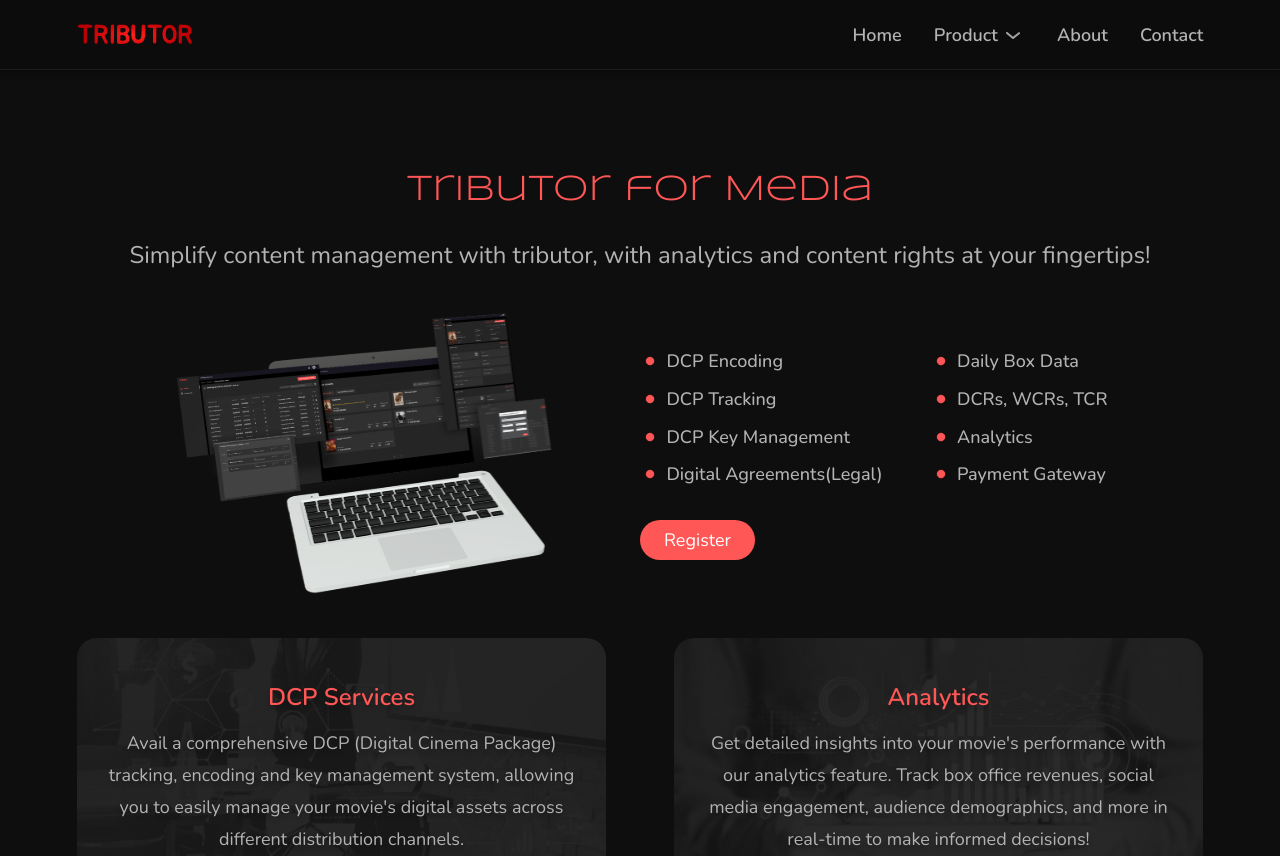
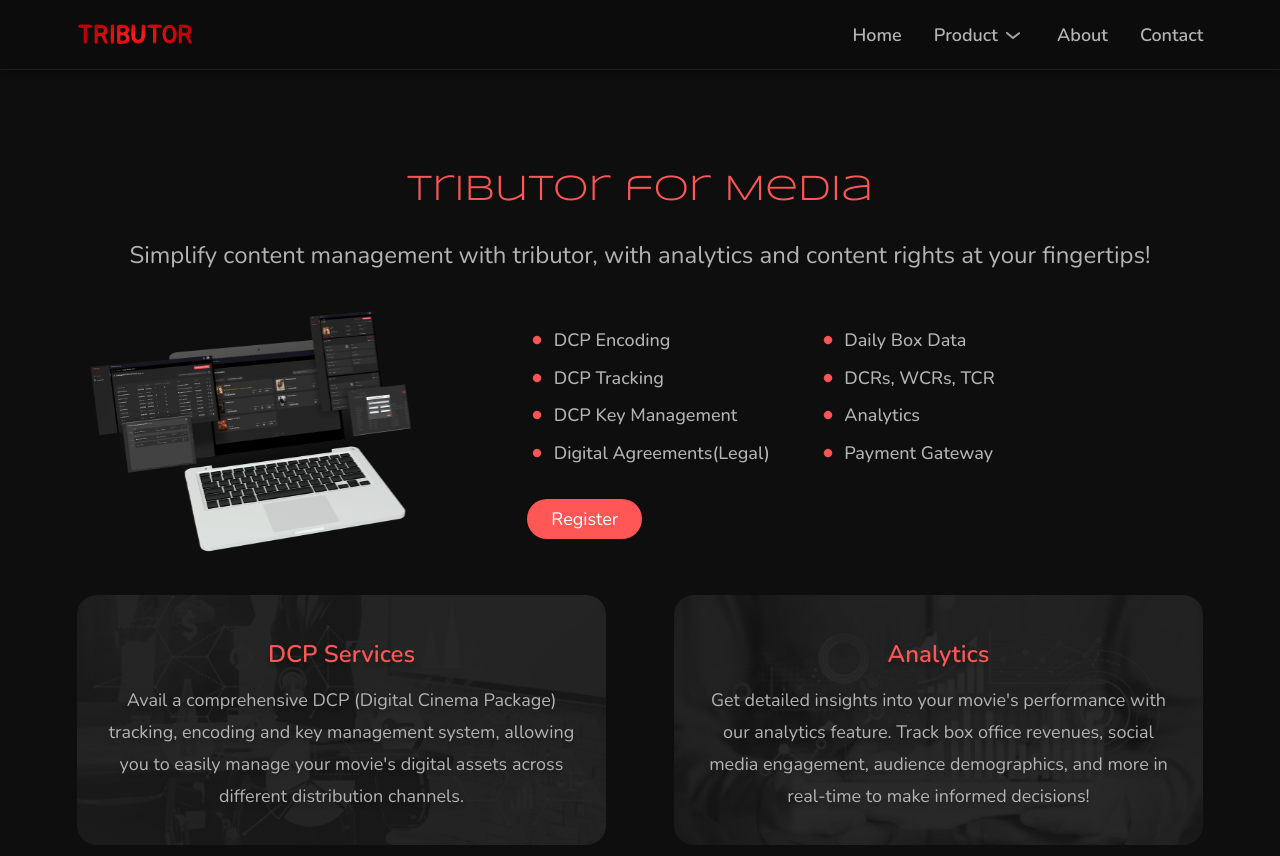
Before and after one commit to alhad-tm/tributor, a React (Create React App) app: page /tmedia in a window 1280 px wide. Shown: the top 856 px of the page. Built offline with nearby package versions, Linux system fonts and the light colour scheme.

Commit message:
tmedia aligment changed

```diff
--- a/src/components/Contact/Contact.module.css
+++ b/src/components/Contact/Contact.module.css
@@ -8,7 +8,8 @@
     gap: 2rem;
 }
 .div1{
-    width: 88%;
+    /* width: 88%; */
+    width: 83%;
     max-width: 1440px;
 }
 .div1>:nth-child(1){
@@ -58,6 +59,9 @@ width: 88%;
 
 }
 @media screen and (max-width:768px){
+    .div1{
+        width: 100%;
+    }
     .div1>:nth-child(1){
         font-size: 14px;
         line-height: 24px;
--- a/src/components/Tmedia/Tmedia.module.css
+++ b/src/components/Tmedia/Tmedia.module.css
@@ -41,15 +41,15 @@ line-height: 28px; /* 116.667% */
     justify-content: space-between;
 }
 .dleft{
-    width: 50%;
+    width: 30%;
 }
 .dleft>img{
-    width: 70%;
+    width: 100%;
 }
 .dright{
     display: flex;
     flex-direction: column;
-    width: 50%;
+    width: 60%;
     gap: 2rem;
 }
 .lists{
@@ -288,3 +288,24 @@ font-size: 14px;
         font-size: 17px;
     }
 }
+
+@media  screen and (min-width: 769px) and (max-width: 900px){
+    .set>span{
+        font-size: 15px;
+    }
+    .dleft{
+        width: 40%;
+    }
+    .dright{
+        width: fit-content;
+    }
+    .lists{
+        gap: 1rem;
+    }
+
+}
+@media  screen and (min-width: 900px) and (max-width: 1100px){
+    .dleft{
+        width: 35%;
+    }
+}
```
